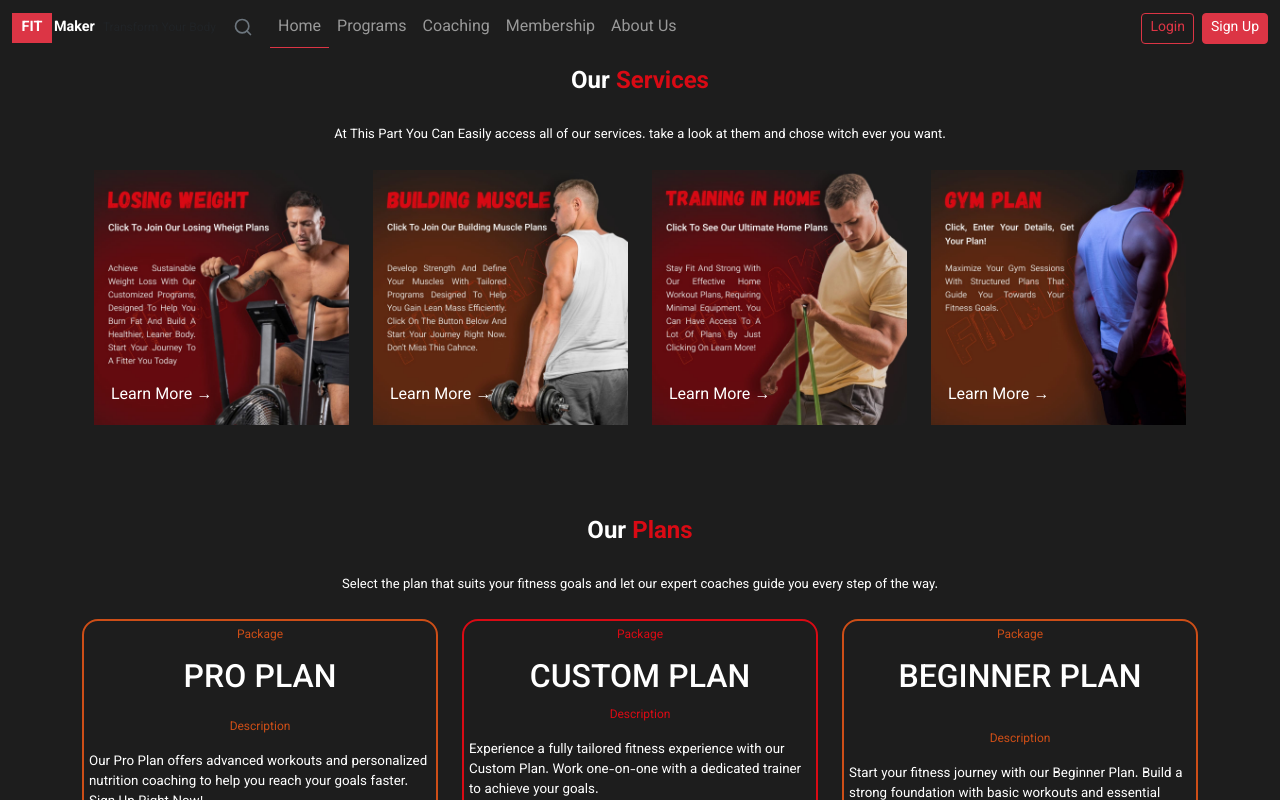
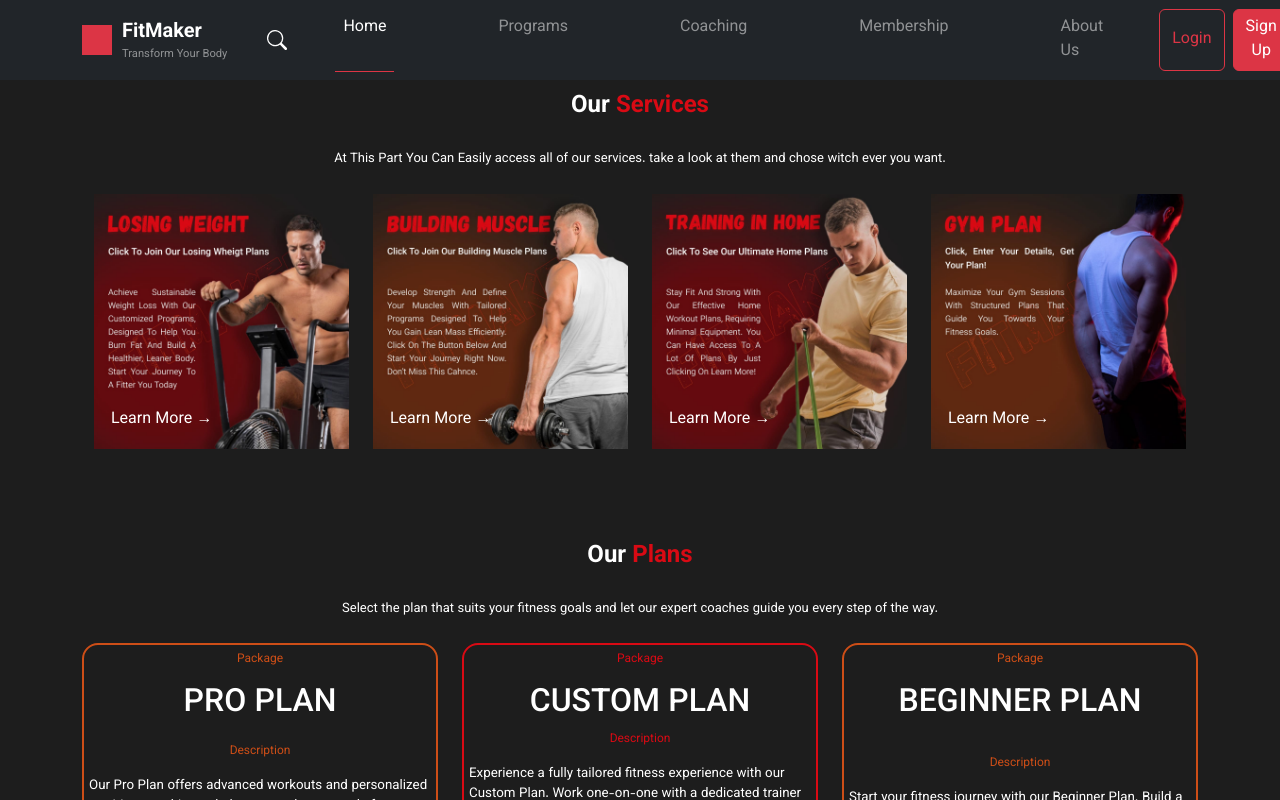
Before and after one commit to Renad03/fitness-final-project, a React (Create React App) app: page / in a window 1280 px wide. Shown: the top 800 px of the page. Built offline with nearby package versions, Linux system fonts and the light colour scheme.

Commit message:
Added Some Routing

```diff
--- a/package.json
+++ b/package.json
@@ -16,6 +16,7 @@
     "lucide-react": "^0.488.0",
     "react": "^19.1.0",
     "react-bootstrap": "^2.10.9",
+    "react-bootstrap-icons": "^1.11.5",
     "react-dom": "^19.1.0",
     "react-icons": "^5.5.0",
     "react-scripts": "5.0.1",
--- a/src/Components/Footer/Footer.jsx
+++ b/src/Components/Footer/Footer.jsx
@@ -4,7 +4,6 @@ import {
     FaMapMarkerAlt, FaPhone, FaEnvelope
 } from "react-icons/fa";
 import { SiX } from "react-icons/si";
-import './Footer.module.css';
 
 const Footer = () => {
   return (
@@ -36,12 +35,12 @@ const Footer = () => {
           <div className="col-md-2 mb-4">
             <h6 className="text-danger mb-3">Company</h6>
             <ul className="list-unstyled text-muted small">
-              <li className="text-light">About Us</li>
-              <li className="text-light">Our Services</li>
-              <li className="text-light">Careers</li>
-              <li className="text-light">Blog</li>
-              <li className="text-light">Testimonial</li>
-              <li className="text-light">Contact Us</li>
+              <li><a className="text-light" href="#AboutUs">About Us</a></li>
+              <li><a className="text-light" href="#Services">Our Services</a></li>
+              <li><a className="text-light" href="#Careers">Careers</a></li>
+              <li><a className="text-light" href="#Blog">Blog</a></li>
+              <li><a className="text-light" href="#Testimonial">Testimonial</a></li>
+              <li><a className="text-light" href="#ContactUs">Contact Us</a></li>
             </ul>
           </div>
 
--- a/src/Components/Footer/Footer.module.css
+++ b/src/Components/Footer/Footer.module.css
@@ -1,4 +1,4 @@
-.footer {
+/* .footer {
     background-color: #111;
     color: #FFFF;
   }
@@ -8,3 +8,4 @@
     height: 20px;
     background-color: red;
   }
+   */
--- a/src/Components/Header/Header.jsx
+++ b/src/Components/Header/Header.jsx
@@ -1,72 +1,43 @@
-import React, { useState } from 'react';
+import React from 'react';
 import 'bootstrap/dist/css/bootstrap.min.css';
-import { Navbar, Nav, Container, Button, Form, InputGroup } from 'react-bootstrap';
-import { Search } from 'lucide-react';
-import "./Header.module.css";
-function FitMakerNavbar() {
-  const [expanded, setExpanded] = useState(false);
+import { Navbar, Nav, Container, Button } from 'react-bootstrap';
+import { Search } from 'react-bootstrap-icons'; // Import search icon
 
+const FitMakerHeader = () => {
   return (
-    <Navbar variant="dark" expand="lg" expanded={expanded} className="py-2 fitmaker-navbar">
-      <Container fluid>
+    <Navbar bg="dark" variant="dark" expand="lg" className="py-2">
+      <Container>
         <Navbar.Brand href="#home" className="d-flex align-items-center">
-          <div className="d-flex align-items-center">
-            <div style={{
-              backgroundColor: '#dc3545',
-              height: '30px',
-              width: '40px',
-              display: 'flex',
-              alignItems: 'center',
-              justifyContent: 'center',
-              marginRight: '2px'
-            }}>
-              <span className="fw-bold" style={{ fontSize: '0.9rem' }}>FIT</span>
-            </div>
-            <span className="fw-bold" style={{ fontSize: '0.9rem' }}>Maker</span>
+          <div className="bg-danger" style={{ width: "30px", height: "30px", marginRight: "10px" }}></div>
+          <div>
+            <div className="fw-bold m-0">FitMaker</div>
+            <div className="text-white-50" style={{ fontSize: "0.7rem" }}>Transform Your Body</div>
           </div>
-          <span className="d-none d-md-inline text-muted ms-2" style={{ fontSize: '0.75rem' }}>Transform Your Body</span>
         </Navbar.Brand>
 
-        {/* Mobile Search Icon */}
-        <div className="d-flex d-lg-none order-lg-2">
-          <Button variant="link" className="text-secondary p-0 me-3">
-            <Search size={20} />
-          </Button>
+        {/* Search icon */}
+        <div className="d-flex align-items-center ms-4 d-none d-lg-flex">
+          <Search size={20} color="white" />
         </div>
 
-        {/* Toggle Button */}
-        <Navbar.Toggle
-          aria-controls="responsive-navbar-nav"
-          onClick={() => setExpanded(expanded ? false : true)}
-          className="border-0"
-        />
+        <div className="d-flex order-lg-last">
+          <Button variant="outline-danger" className="me-2">Login</Button>
+          <Button variant="danger">Sign Up</Button>
+        </div>
 
-        <Navbar.Collapse id="responsive-navbar-nav">
-          {/* Desktop Search Icon */}
-          <div className="d-none d-lg-flex me-3">
-            <Button variant="link" className="text-secondary p-0">
-              <Search size={20} />
-            </Button>
-          </div>
-
-          {/* Navigation Links */}
-          <Nav className="me-auto">
-            <Nav.Link href="#home" className="border-bottom border-danger pb-1" style={{ borderBottomWidth: '2px' }}>Home</Nav.Link>
-            <Nav.Link href="#programs">Programs</Nav.Link>
-            <Nav.Link href="#coaching">Coaching</Nav.Link>
-            <Nav.Link href="#membership">Membership</Nav.Link>
-            <Nav.Link href="#aboutus">About Us</Nav.Link>
-          </Nav>
-
-          {/* Login/Sign Up Buttons */}
-          <Nav className="ms-auto">
-            <Button variant="outline-danger" className="me-2" size="sm">Login</Button>
-            <Button variant="danger" size="sm">Sign Up</Button>
+        <Navbar.Toggle aria-controls="basic-navbar-nav" />
+        <Navbar.Collapse id="basic-navbar-nav">
+          <Nav className="mx-auto">
+            <Nav.Link href="#home" className="text-white border-bottom border-danger mx-5">Home</Nav.Link>
+            <Nav.Link href="#programs" className="text-white-50 mx-5">Programs</Nav.Link>
+            <Nav.Link href="#coaching" className="text-white-50 mx-5">Coaching</Nav.Link>
+            <Nav.Link href="#membership" className="text-white-50 mx-5">Membership</Nav.Link>
+            <Nav.Link href="#about" className="text-white-50 mx-5">About Us</Nav.Link>
           </Nav>
         </Navbar.Collapse>
       </Container>
     </Navbar>
   );
-}
+};
 
-export default FitMakerNavbar;
+export default FitMakerHeader;
--- a/src/Components/Header/Header.module.css
+++ /dev/null
@@ -1,27 +0,0 @@
-.fitmaker-navbar {
-    background-color: transparent !important;
-  }
-
-  .fitmaker-logo {
-    background-color: #dc3545;
-    height: 30px;
-    width: 40px;
-    display: flex;
-    align-items: center;
-    justify-content: center;
-    margin-right: 2px;
-    font-size: 0.9rem;
-  }
-
-  .active-link {
-    border-bottom: 2px solid #dc3545 !important;
-    padding-bottom: 0.5rem !important;
-  }
-
-  @media (max-width: 991px) {
-    .navbar-collapse {
-      background-color: rgba(0, 0, 0, 0.85);
-      padding: 1rem;
-      margin: 0 -12px;
-    }
-  }
--- a/src/Components/Heading/Heading.jsx
+++ b/src/Components/Heading/Heading.jsx
@@ -3,7 +3,7 @@ import styles from "./heading.module.css"
 
 const Heading = (props) => {
     return (
-        <div className={`${styles.heading} text-center my-1`}>
+        <div id="Services" className={`${styles.heading} text-center my-1`}>
             <h1>{props.headOne} <span>{props.headTwo}</span></h1>
             <p>{props.headingParagraph}</p>
         </div>
--- a/src/Components/PlanSection/OurPlans.jsx
+++ b/src/Components/PlanSection/OurPlans.jsx
@@ -40,7 +40,7 @@ const OurPlans = () => {
     ];
 
     return (
-        <div className={`${styles["plans-container"]} container py-5 text-white mx-auto`}>
+        <div id="programs" className={`${styles["plans-container"]} container py-5 text-white mx-auto`}>
             <Heading
                 headOne="Our"
                 headTwo="Plans"
--- a/src/Pages/Home/Home.jsx
+++ b/src/Pages/Home/Home.jsx
@@ -8,7 +8,7 @@ import Footer from "../../Components/Footer/Footer";
 
 const Home = () => {
   return (
-    <div>
+    <div id="home">
       <Header />
       <OurServices />
       <OurPlans />
```
Also changed, not shown: 1 other file (tests, documents, lock files or other folders).
